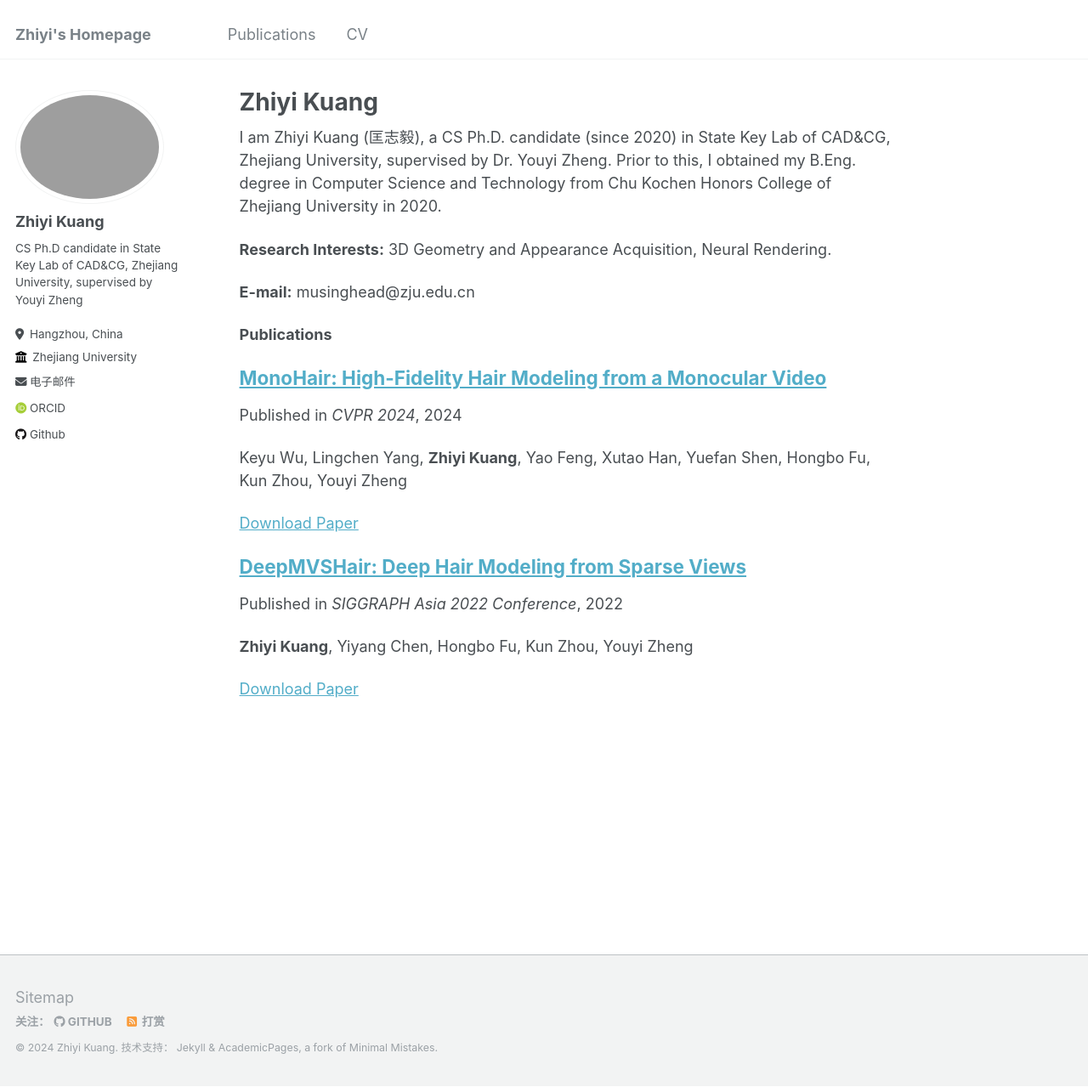
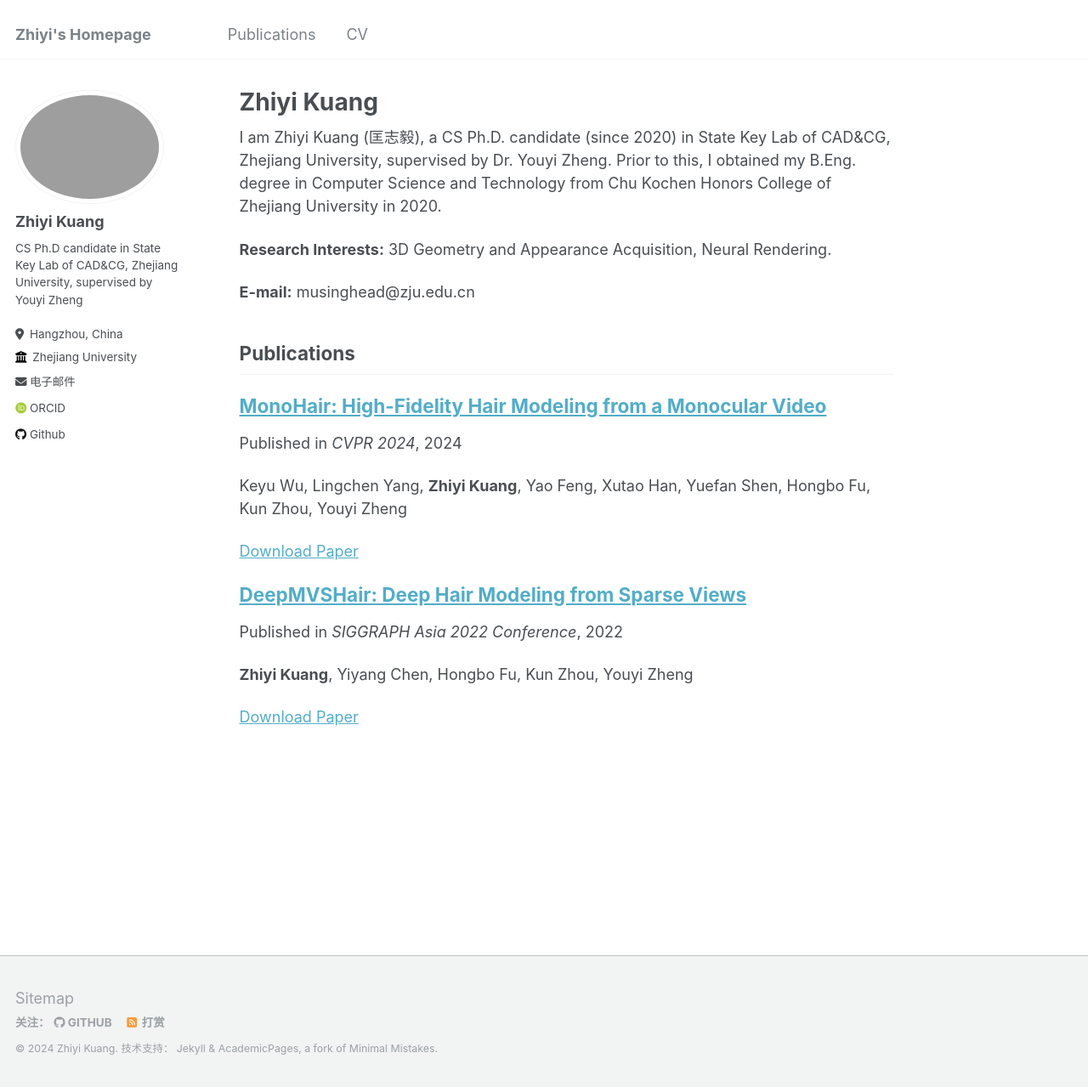
Before and after one commit to Musinghead/musinghead.github.io, a Jekyll site: the page built from _pages/about.md, in a window 1280 px wide and 1279 px high. Shown: the whole window at 85% size. Built offline with Jekyll 4.4.1, drawn with Linux system fonts in a browser that asks for light colours; some web fonts are replaced.

```diff
--- a/_pages/about.md
+++ b/_pages/about.md
@@ -13,7 +13,7 @@ I am Zhiyi Kuang (匡志毅), a CS Ph.D. candidate (since 2020) in State Key Lab
 
 **E-mail:** musinghead@zju.edu.cn
 
-**Publications**
+## Publications
 
 {% for post in site.publications reversed %}
   {% include archive-single.html %}
```
